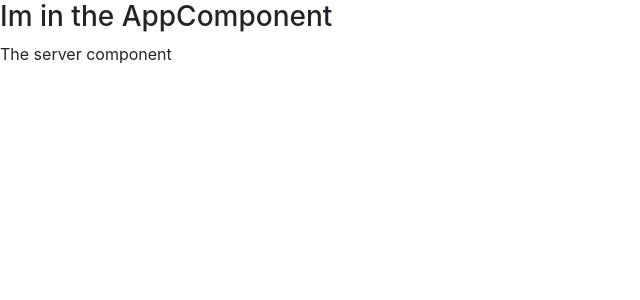
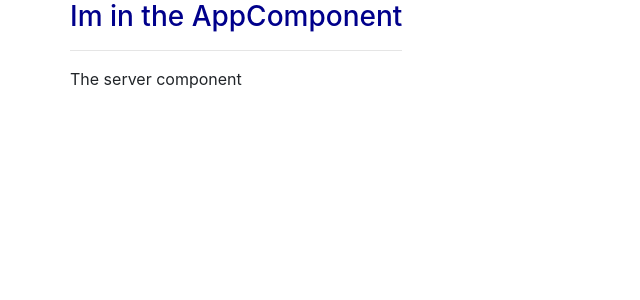
Before and after one commit to victorval/ng4-course, an Angular app: page / in a window 1280 px wide. Shown: the top 300 px of the page, without its empty margins (0-640 px from the left). Built offline with nearby package versions, Linux system fonts and the light colour scheme.

Commit message:
played with components and how to bind the selector, styles and templates

```diff
--- a/src/app/app.component.css
+++ b/src/app/app.component.css
@@ -0,0 +1,3 @@
+h3 {
+   color: darkblue;
+ }
--- a/src/app/app.component.html
+++ b/src/app/app.component.html
@@ -1,2 +1,11 @@
-<h3>Im in the AppComponent</h3>
-<app-server></app-server>
+<div class="container">
+  <div class="row">
+    <div class="col-xs-12">
+      <h3>Im in the AppComponent</h3>
+      <hr>
+      <!--<app-server></app-server>-->
+      <!--<div app-server ></div>-->
+      <div class="app-server"></div>
+    </div>
+  </div>
+</div>
--- a/src/app/app.component.ts
+++ b/src/app/app.component.ts
@@ -6,5 +6,4 @@
   styleUrls: ['./app.component.css']
 })
 export class AppComponent {
-
 }
--- a/src/app/server/server.component.ts
+++ b/src/app/server/server.component.ts
@@ -1,7 +1,8 @@
 import { Component, OnInit } from '@angular/core';
 
 @Component({
-  selector: 'app-server',
+  //selector: '[app-server]',
+  selector: '.app-server',
   template: '<p>The server component</p>',
   styleUrls: ['./server.component.css']
 })
```
